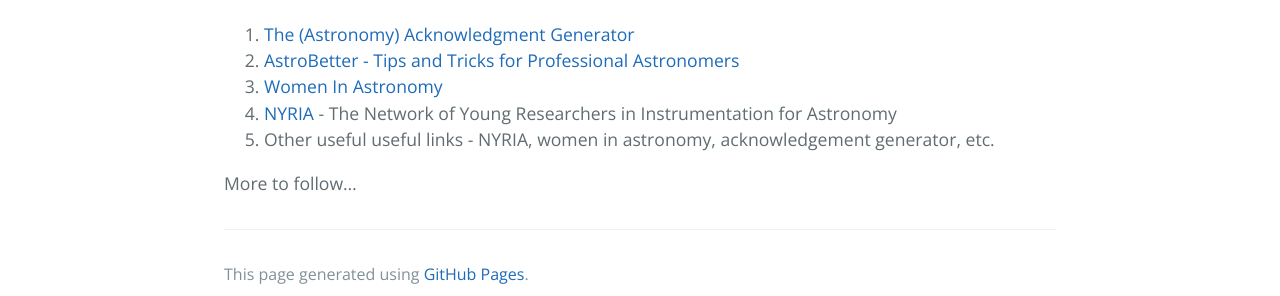
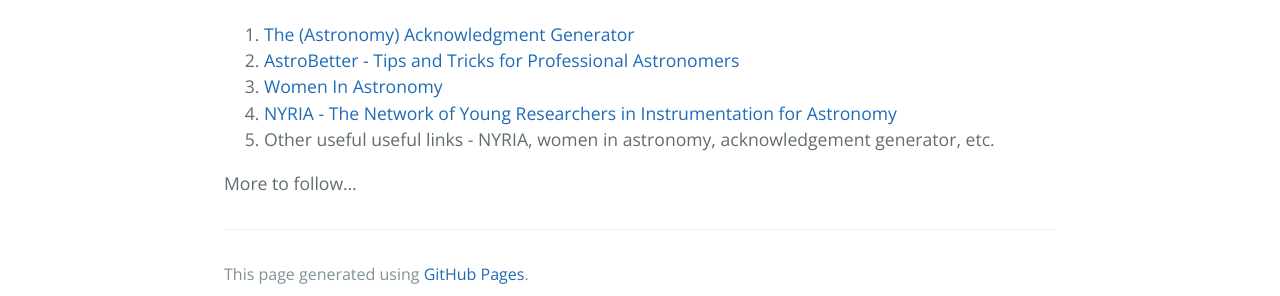
Before and after one commit to kalyanradhakrishnan/Astronomy-In-India, a Jekyll site: the page built from index.md, in a window 1280 px wide. Shown: the part 1516-1812 px from the top of the page. Built offline with Jekyll 4.4.1, drawn with Linux system fonts in a browser that asks for light colours.

```diff
--- a/index.md
+++ b/index.md
@@ -44,7 +44,7 @@ Listing some of the ideas in mind. Each of these need to be expanded and now the
 1. [The (Astronomy) Acknowledgment Generator](http://astrofrog.github.io/acknowledgment-generator/)
 2. [AstroBetter - Tips and Tricks for Professional Astronomers](https://www.astrobetter.com)
 3. [Women In Astronomy](http://womeninastronomy.blogspot.com)
-4. [NYRIA](https://nyriastronomy.github.io/index.html) - The Network of Young Researchers in Instrumentation for Astronomy
+4. [NYRIA - The Network of Young Researchers in Instrumentation for Astronomy](https://nyriastronomy.github.io/index.html)
 5. Other useful useful links - NYRIA, women in astronomy, acknowledgement generator, etc.
 
 
```
